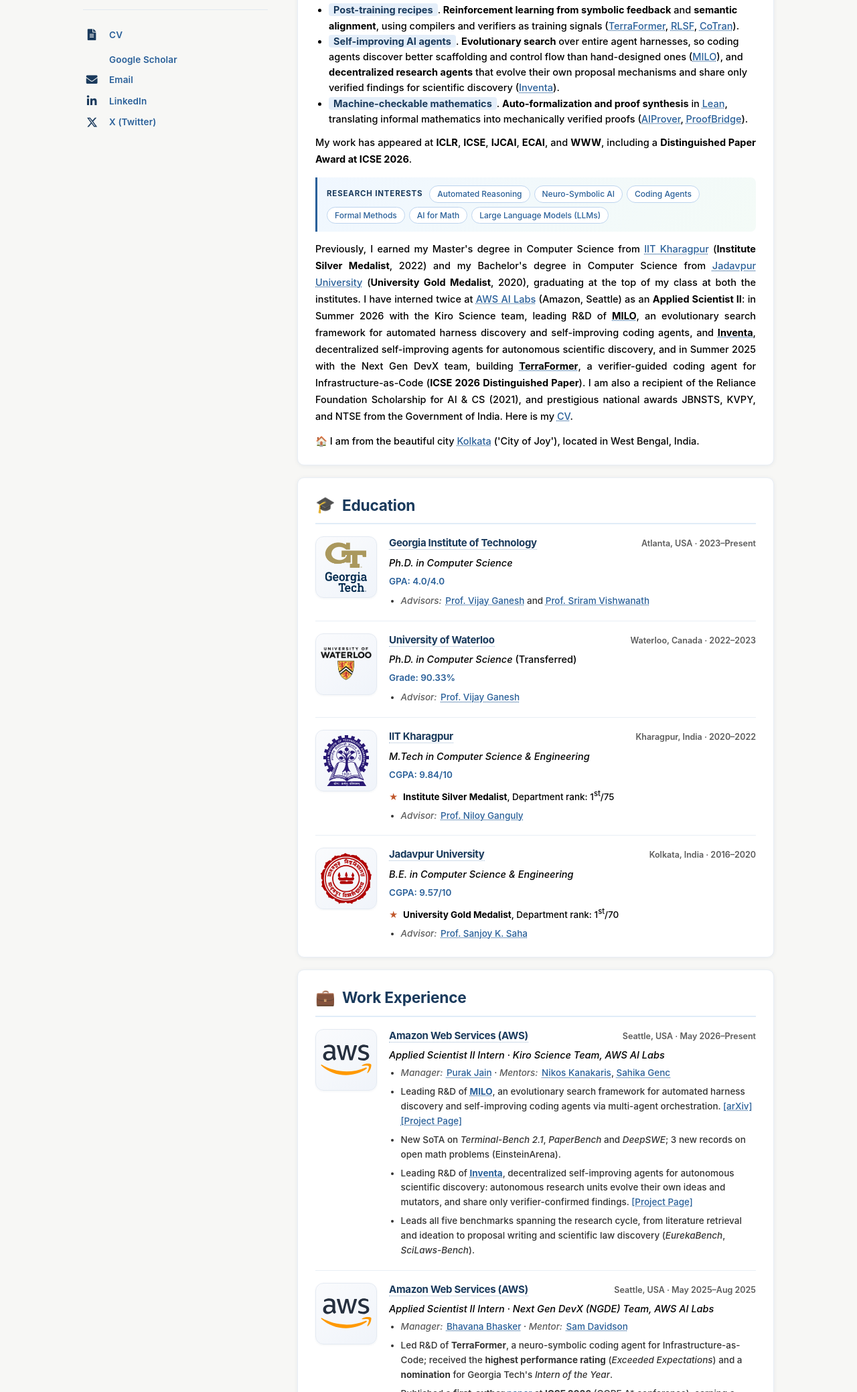
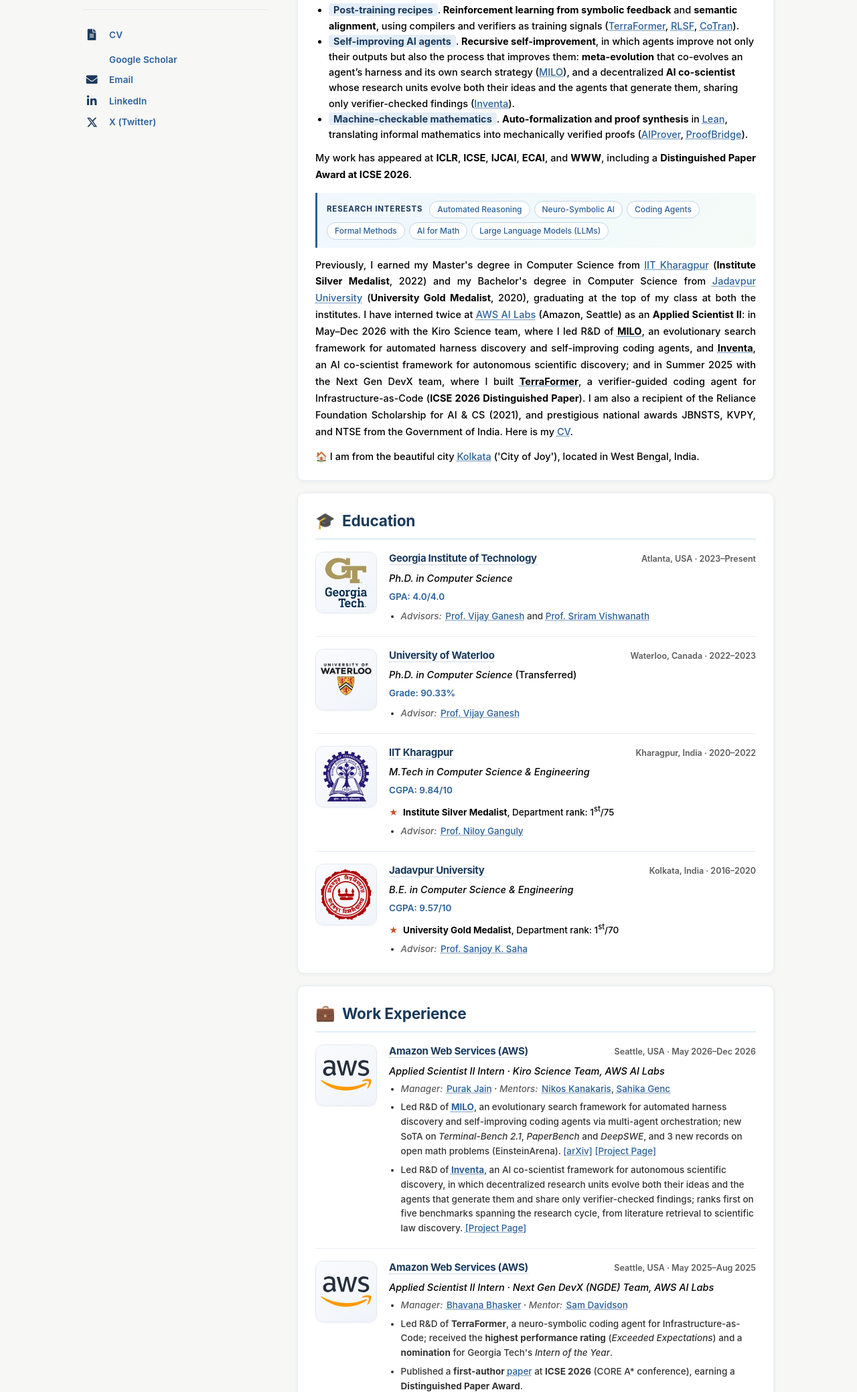
Before and after one commit to jprithwish/jprithwish.github.io, a plain HTML site: page index.html in a window 1280 px wide. Shown: the part 589-2668 px from the top of the page at 67% size. Drawn offline with Linux system fonts and the light colour scheme; some icons are missing.

Commit message:
Homepage: connect MILO and Inventa; update 2026 internship

```diff
--- a/index.html
+++ b/index.html
@@ -143,7 +143,7 @@
       </p>
       <ul class="bio-list">
         <li><span class="bio-k">Post-training recipes</span>. <strong>Reinforcement learning from symbolic feedback</strong> and <strong>semantic alignment</strong>, using compilers and verifiers as training signals (<a href="https://arxiv.org/abs/2601.08734" target="_blank">TerraFormer</a>, <a href="https://arxiv.org/abs/2405.16661" target="_blank">RLSF</a>, <a href="https://arxiv.org/abs/2306.06755" target="_blank">CoTran</a>).</li>
-        <li><span class="bio-k">Self-improving AI agents</span>. <strong>Evolutionary search</strong> over entire agent harnesses, so coding agents discover better scaffolding and control flow than hand-designed ones (<a href="https://jprithwish.github.io/MILO/" target="_blank">MILO</a>), and <strong>decentralized research agents</strong> that evolve their own proposal mechanisms and share only verified findings for scientific discovery (<a href="https://jprithwish.github.io/inventa/" target="_blank">Inventa</a>).</li>
+        <li><span class="bio-k">Self-improving AI agents</span>. <strong>Recursive self-improvement</strong>, in which agents improve not only their outputs but also the process that improves them: <strong>meta-evolution</strong> that co-evolves an agent&rsquo;s harness and its own search strategy (<a href="https://jprithwish.github.io/MILO/" target="_blank">MILO</a>), and a decentralized <strong>AI co-scientist</strong> whose research units evolve both their ideas and the agents that generate them, sharing only verifier-checked findings (<a href="https://jprithwish.github.io/inventa/" target="_blank">Inventa</a>).</li>
         <li><span class="bio-k">Machine-checkable mathematics</span>. <strong>Auto-formalization and proof synthesis</strong> in <a href="https://lean-lang.org/" target="_blank">Lean</a>, translating informal mathematics into mechanically verified proofs (<a href="https://jprithwish.github.io/AIProver/" target="_blank">AIProver</a>, <a href="https://arxiv.org/abs/2510.15681" target="_blank">ProofBridge</a>).</li>
       </ul>
       <p>
@@ -168,9 +168,9 @@
         <a href="https://jadavpuruniversity.in/" target="_blank">Jadavpur University</a>
         (<strong>University Gold Medalist</strong>, 2020), graduating at the top of my class at both the institutes.
         I have interned twice at <a href="https://aws.amazon.com/" target="_blank">AWS AI Labs</a> (Amazon, Seattle) as an <strong>Applied Scientist II</strong>:
-        in Summer 2026 with the Kiro Science team, leading R&amp;D of <a href="https://jprithwish.github.io/MILO/" target="_blank"><strong>MILO</strong></a>, an evolutionary search framework for
-        automated harness discovery and self-improving coding agents, and <a href="https://jprithwish.github.io/inventa/" target="_blank"><strong>Inventa</strong></a>, decentralized self-improving agents for autonomous scientific discovery,
-        and in Summer 2025 with the Next Gen DevX team, building <a href="https://arxiv.org/abs/2601.08734" target="_blank"><strong>TerraFormer</strong></a>, a verifier-guided coding agent for Infrastructure-as-Code
+        in May&ndash;Dec 2026 with the Kiro Science team, where I led R&amp;D of <a href="https://jprithwish.github.io/MILO/" target="_blank"><strong>MILO</strong></a>, an evolutionary search framework for
+        automated harness discovery and self-improving coding agents, and <a href="https://jprithwish.github.io/inventa/" target="_blank"><strong>Inventa</strong></a>, an AI co-scientist framework for autonomous scientific discovery;
+        and in Summer 2025 with the Next Gen DevX team, where I built <a href="https://arxiv.org/abs/2601.08734" target="_blank"><strong>TerraFormer</strong></a>, a verifier-guided coding agent for Infrastructure-as-Code
         (<strong>ICSE 2026 Distinguished Paper</strong>).
         I am also a recipient of the
         Reliance Foundation Scholarship for AI &amp; CS (2021), and prestigious national awards
@@ -276,15 +276,13 @@
           <div class="edu-body">
             <div class="edu-header">
               <h3 class="edu-school"><a href="https://aws.amazon.com/" target="_blank" rel="noopener noreferrer">Amazon Web Services (AWS)</a></h3>
-              <span class="edu-when">Seattle, USA · May 2026–Present</span>
+              <span class="edu-when">Seattle, USA · May 2026–Dec 2026</span>
             </div>
             <p class="edu-degree"><em>Applied Scientist II Intern · Kiro Science Team, AWS AI Labs</em></p>
             <ul class="edu-details">
               <li><span class="edu-k">Manager:</span> <a href="https://purakjain.com/" target="_blank" rel="noopener noreferrer">Purak Jain</a> <span aria-hidden="true">·</span> <span class="edu-k">Mentors:</span> <a href="https://nkanak.github.io/" target="_blank" rel="noopener noreferrer">Nikos Kanakaris</a>, <a href="https://x.com/SahikaGenc" target="_blank" rel="noopener noreferrer">Sahika Genc</a></li>
-              <li>Leading R&amp;D of <a href="https://jprithwish.github.io/MILO/" target="_blank" rel="noopener noreferrer"><strong>MILO</strong></a>, an evolutionary search framework for automated harness discovery and self-improving coding agents via multi-agent orchestration. <a href="https://arxiv.org/abs/2609.38349" target="_blank" rel="noopener noreferrer">[arXiv]</a> <a href="https://jprithwish.github.io/MILO/" target="_blank" rel="noopener noreferrer">[Project Page]</a></li>
-              <li>New SoTA on <em>Terminal-Bench 2.1</em>, <em>PaperBench</em> and <em>DeepSWE</em>; 3 new records on open math problems (EinsteinArena).</li>
-              <li>Leading R&amp;D of <a href="https://jprithwish.github.io/inventa/" target="_blank" rel="noopener noreferrer"><strong>Inventa</strong></a>, decentralized self-improving agents for autonomous scientific discovery: autonomous research units evolve their own ideas and mutators, and share only verifier-confirmed findings. <a href="https://jprithwish.github.io/inventa/" target="_blank" rel="noopener noreferrer">[Project Page]</a></li>
-              <li>Leads all five benchmarks spanning the research cycle, from literature retrieval and ideation to proposal writing and scientific law discovery (<em>EurekaBench</em>, <em>SciLaws-Bench</em>).</li>
+              <li>Led R&amp;D of <a href="https://jprithwish.github.io/MILO/" target="_blank" rel="noopener noreferrer"><strong>MILO</strong></a>, an evolutionary search framework for automated harness discovery and self-improving coding agents via multi-agent orchestration; new SoTA on <em>Terminal-Bench 2.1</em>, <em>PaperBench</em> and <em>DeepSWE</em>, and 3 new records on open math problems (EinsteinArena). <a href="https://arxiv.org/abs/2609.38349" target="_blank" rel="noopener noreferrer">[arXiv]</a> <a href="https://jprithwish.github.io/MILO/" target="_blank" rel="noopener noreferrer">[Project Page]</a></li>
+              <li>Led R&amp;D of <a href="https://jprithwish.github.io/inventa/" target="_blank" rel="noopener noreferrer"><strong>Inventa</strong></a>, an AI co-scientist framework for autonomous scientific discovery, in which decentralized research units evolve both their ideas and the agents that generate them and share only verifier-checked findings; ranks first on five benchmarks spanning the research cycle, from literature retrieval to scientific law discovery. <a href="https://jprithwish.github.io/inventa/" target="_blank" rel="noopener noreferrer">[Project Page]</a></li>
             </ul>
           </div>
         </article>
```
